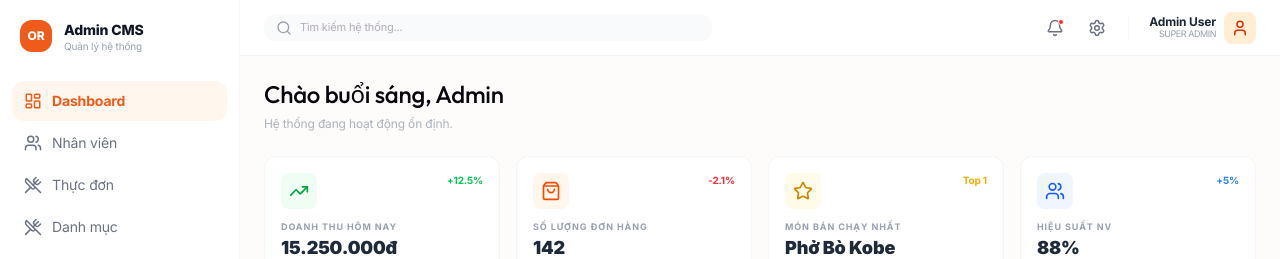
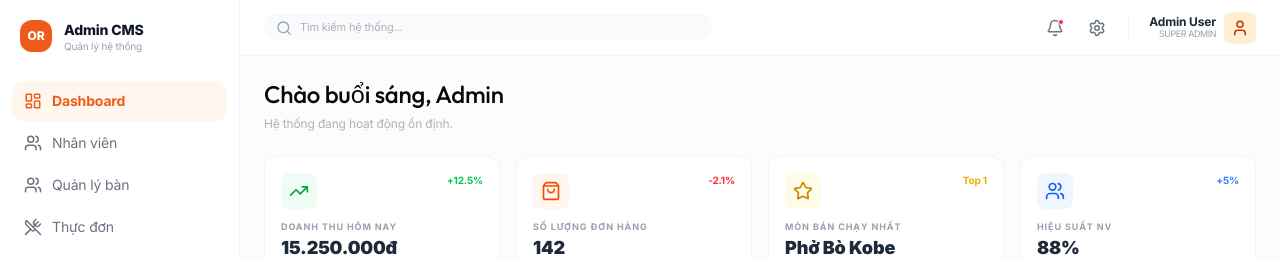
Before and after one commit to Dton04/OrderRestaurant_FE, a React (Vite) app: page /admin/dashboard in a window 1280 px wide. Shown: the top 259 px of the page. Built offline with nearby package versions, Linux system fonts and the light colour scheme; no server answers; sample sign-in values are in the browser's storage.

Commit message:
feat: Thêm chức năng mới trong chức năng quản lý bàn

```diff
--- a/src/components/Admin/Sidebar.tsx
+++ b/src/components/Admin/Sidebar.tsx
@@ -25,6 +25,7 @@ const AdminSidebar: React.FC = () => {
   const navItems = [
     { icon: LayoutDashboard, label: 'Dashboard', path: '/admin/dashboard' },
     { icon: Users, label: 'Nhân viên', path: '/admin/users' },
+    { icon: Users, label: 'Quản lý bàn', path: '/admin/tables'},
     { icon: UtensilsCrossed, label: 'Thực đơn', path: '/admin/menu' },
     { icon: UtensilsCrossed, label: 'Danh mục', path: '/admin/categories' },
     { icon: BarChart3, label: 'Báo cáo', path: '/admin/reports' },
--- a/src/pages/HomePage.tsx
+++ b/src/pages/HomePage.tsx
@@ -98,7 +98,7 @@ const HomePage: React.FC = () => {
             <a href="#features" className="hover:text-[#ef5b1b] transition-colors">
               Hệ thống bếp
             </a>
-            <a href="#solutions" className="hover:text-[#ef5b1b] transition-colors">
+            <a href="/admin/tables" className="hover:text-[#ef5b1b] transition-colors">
               Quản lý bàn
             </a>
             <a href="#reviews" className="hover:text-[#ef5b1b] transition-colors">
```
